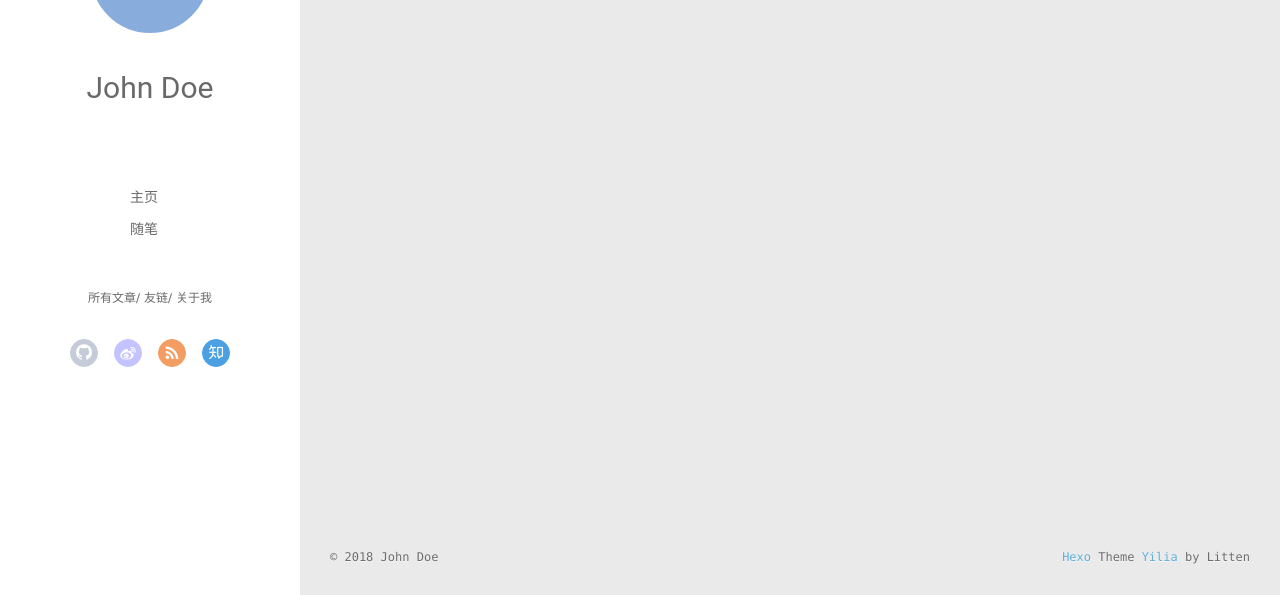
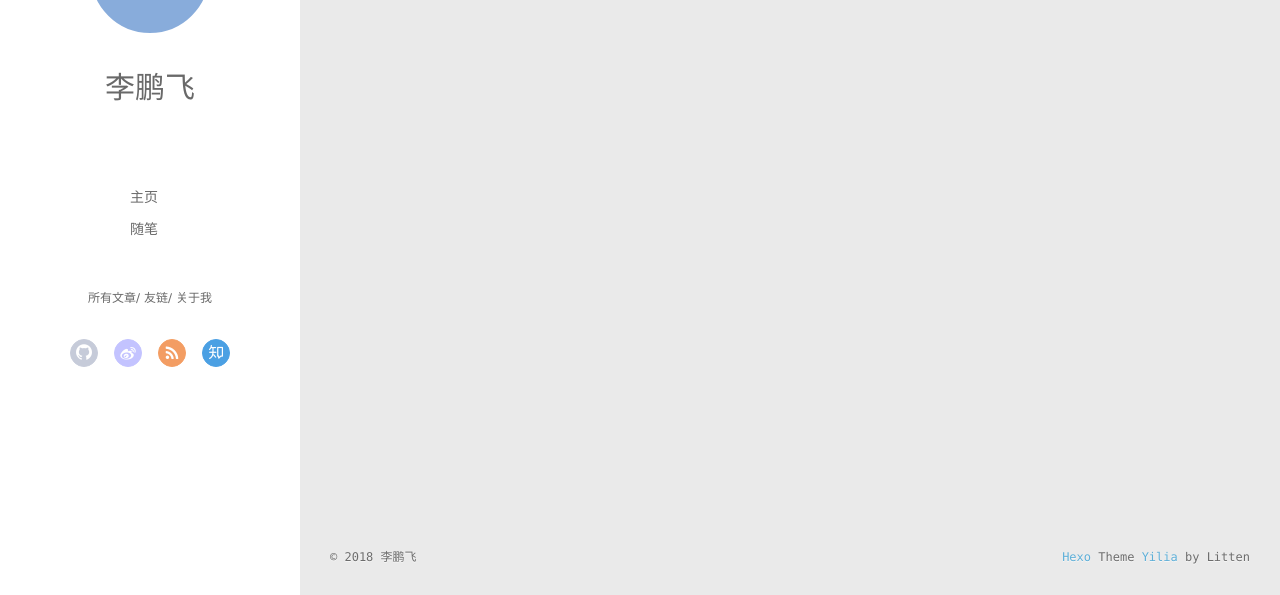
Before and after one commit to JiliuLiSU/JiliuLiSU.github.io, a plain HTML site: page archives/index.html in a window 1280 px wide. Shown: the part 202-797 px from the top of the page. Drawn offline with Linux system fonts and the light colour scheme; no server answers.

Commit message:
Site updated: 2018-11-12 19:57:58

```diff
--- a/archives/index.html
+++ b/archives/index.html
@@ -46,7 +46,7 @@
 			<img src="" class="js-avatar">
 		</a>
 		<hgroup>
-		  <h1 class="header-author"><a href="/">John Doe</a></h1>
+		  <h1 class="header-author"><a href="/">李鹏飞</a></h1>
 		</hgroup>
 
 
@@ -104,7 +104,7 @@
 				<img src="" class="js-avatar">
 			</div>
 			<hgroup>
-			  <h1 class="header-author js-header-author">John Doe</h1>
+			  <h1 class="header-author js-header-author">李鹏飞</h1>
 			</hgroup>
 
 
@@ -202,7 +202,7 @@
   <div class="outer">
     <div id="footer-info">
     	<div class="footer-left">
-    		&copy; 2018 John Doe
+    		&copy; 2018 李鹏飞
     	</div>
       	<div class="footer-right">
       		<a href="http://hexo.io/" target="_blank">Hexo</a>  Theme <a href="https://github.com/litten/hexo-theme-yilia" target="_blank">Yilia</a> by Litten
```
Also changed, not shown: 2018/11/11/hello-world/index.html (+3 -3 lines), archives/2018/11/index.html (+3 -3 lines), archives/2018/index.html (+3 -3 lines), index.html (+3 -3 lines).
